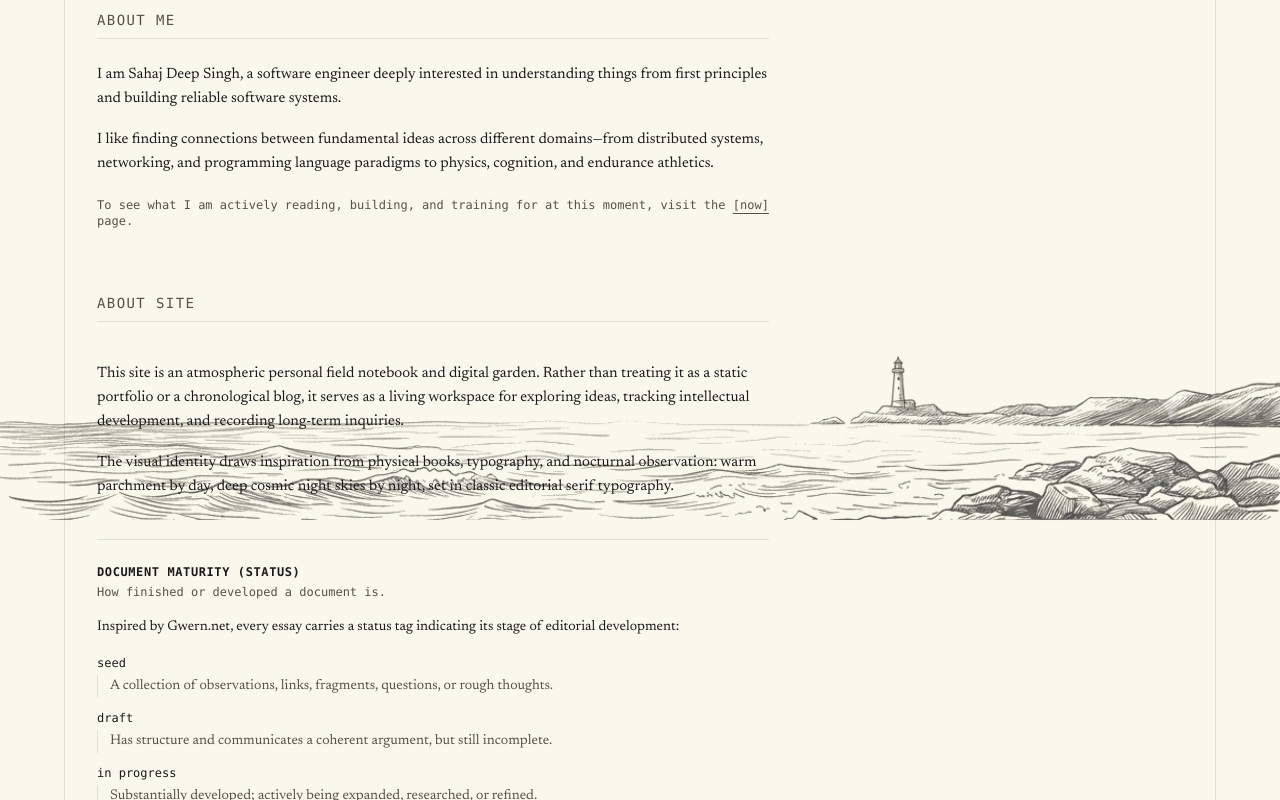
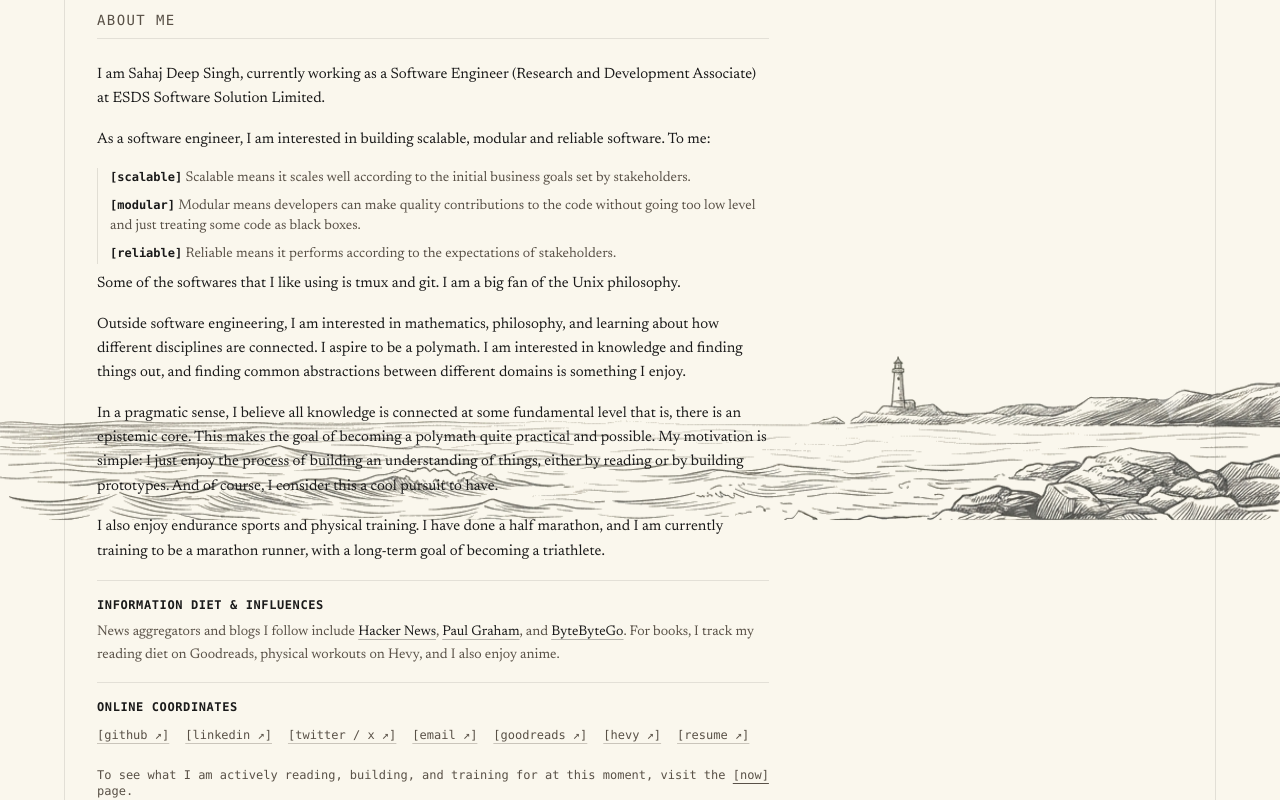
Before and after one commit to sahajdeepsingh651/sahajsingh, a Next.js app: page /about in a window 1280 px wide. Shown: the part 280-1080 px from the top of the page. Built offline with nearby package versions, Linux system fonts and the light colour scheme.

Commit message:
feat(about): clean up modularity list markup and add online coordinates & information diet

```diff
--- a/src/app/about/page.tsx
+++ b/src/app/about/page.tsx
@@ -4,7 +4,8 @@ import { STATUS_CONFIG, CONFIDENCE_CONFIG } from "@/lib/metadata";
 
 export const metadata: Metadata = {
     title: "About | Sahaj Singh",
-    description: "About Sahaj Singh and the design philosophy of this field notebook.",
+    description:
+        "About Sahaj Singh and the design philosophy of this field notebook.",
 };
 
 export default function AboutPage() {
@@ -12,7 +13,9 @@ export default function AboutPage() {
         <div className="space-y-16 max-w-2xl">
             {/* Page Header */}
             <header className="space-y-2 pb-4 border-b border-current/10">
-                <h1 className="text-xl sm:text-2xl font-normal tracking-tight">About</h1>
+                <h1 className="text-xl sm:text-2xl font-normal tracking-tight">
+                    About
+                </h1>
                 <p className="text-xs font-mono text-[var(--text-muted)]">
                     Two perspectives: the author and the notebook.
                 </p>
@@ -28,16 +31,181 @@ export default function AboutPage() {
 
                 <div className="space-y-4 leading-relaxed font-normal">
                     <p>
-                        I am Sahaj Deep Singh, a software engineer deeply interested in understanding
-                        things from first principles and building reliable software systems.
+                        I am Sahaj Deep Singh, currently working as a Software Engineer
+                        (Research and Development Associate) at ESDS Software Solution
+                        Limited.
                     </p>
                     <p>
-                        I like finding connections between fundamental ideas across different domains—from
-                        distributed systems, networking, and programming language paradigms to physics,
-                        cognition, and endurance athletics.
+                        As a software engineer, I am interested in building scalable,
+                        modular and reliable software. To me:
                     </p>
-                    <p className="text-xs font-mono text-[var(--text-muted)] pt-1">
-                        To see what I am actively reading, building, and training for at this moment, visit the{" "}
+                    <ul className="space-y-2 text-sm text-[var(--text-muted)] font-normal pl-3 border-l border-current/15 my-2">
+                        <li>
+                            <strong className="text-[var(--text-color)] font-mono text-xs">
+                                [scalable]
+                            </strong>{" "}
+                            Scalable means it scales well according to the initial business
+                            goals set by stakeholders.
+                        </li>
+                        <li>
+                            <strong className="text-[var(--text-color)] font-mono text-xs">
+                                [modular]
+                            </strong>{" "}
+                            Modular means developers can make quality contributions to the
+                            code without going too low level and just treating some code as
+                            black boxes.
+                        </li>
+                        <li>
+                            <strong className="text-[var(--text-color)] font-mono text-xs">
+                                [reliable]
+                            </strong>{" "}
+                            Reliable means it performs according to the expectations of
+                            stakeholders.
+                        </li>
+                    </ul>
+
+                    <p>
+                        Some of the softwares that I like using is tmux and git. I am a big
+                        fan of the Unix philosophy.
+                    </p>
+                    <p>
+                        Outside software engineering, I am interested in mathematics,
+                        philosophy, and learning about how different disciplines are
+                        connected. I aspire to be a polymath. I am interested in knowledge
+                        and finding things out, and finding common abstractions between
+                        different domains is something I enjoy.
+                    </p>
+                    <p>
+                        In a pragmatic sense, I believe all knowledge is connected at some
+                        fundamental level that is, there is an epistemic core. This makes
+                        the goal of becoming a polymath quite practical and possible. My
+                        motivation is simple: I just enjoy the process of building an
+                        understanding of things, either by reading or by building
+                        prototypes. And of course, I consider this a cool pursuit to have.
+                    </p>
+                    <p>
+                        I also enjoy endurance sports and physical training. I have done a
+                        half marathon, and I am currently training to be a marathon runner,
+                        with a long-term goal of becoming a triathlete.
+                    </p>
+
+                    {/* Information Diet */}
+                    <div className="pt-4 border-t border-current/10 space-y-2">
+                        <h3 className="text-xs font-mono uppercase tracking-wider text-[var(--text-color)] font-semibold">
+                            Information Diet &amp; Influences
+                        </h3>
+                        <p className="text-sm text-[var(--text-muted)] leading-relaxed">
+                            News aggregators and blogs I follow include{" "}
+                            <a
+                                href="https://news.ycombinator.com"
+                                target="_blank"
+                                rel="noopener noreferrer"
+                                className="text-[var(--text-color)] underline underline-offset-4 decoration-current/30 hover:decoration-current"
+                            >
+                                Hacker News
+                            </a>
+                            ,{" "}
+                            <a
+                                href="https://paulgraham.com/articles.html"
+                                target="_blank"
+                                rel="noopener noreferrer"
+                                className="text-[var(--text-color)] underline underline-offset-4 decoration-current/30 hover:decoration-current"
+                            >
+                                Paul Graham
+                            </a>
+                            , and{" "}
+                            <a
+                                href="https://bytebytego.com"
+                                target="_blank"
+                                rel="noopener noreferrer"
+                                className="text-[var(--text-color)] underline underline-offset-4 decoration-current/30 hover:decoration-current"
+                            >
+                                ByteByteGo
+                            </a>
+                            . For books, I track my reading diet on Goodreads, physical workouts on Hevy, and I also enjoy anime.
+                        </p>
+                    </div>
+
+                    {/* Online Coordinates */}
+                    <div className="pt-4 border-t border-current/10 space-y-3">
+                        <h3 className="text-xs font-mono uppercase tracking-wider text-[var(--text-color)] font-semibold">
+                            Online Coordinates
+                        </h3>
+                        <ul className="flex flex-wrap gap-x-4 gap-y-2 text-xs font-mono text-[var(--text-muted)]">
+                            <li>
+                                <a
+                                    href="https://github.com/sahajdeepsingh651"
+                                    target="_blank"
+                                    rel="noopener noreferrer"
+                                    className="hover:text-[var(--text-color)] underline underline-offset-4 decoration-current/30"
+                                >
+                                    [github ↗]
+                                </a>
+                            </li>
+                            <li>
+                                <a
+                                    href="https://linkedin.com"
+                                    target="_blank"
+                                    rel="noopener noreferrer"
+                                    className="hover:text-[var(--text-color)] underline underline-offset-4 decoration-current/30"
+                                >
+                                    [linkedin ↗]
+                                </a>
+                            </li>
+                            <li>
+                                <a
+                                    href="https://x.com"
+                                    target="_blank"
+                                    rel="noopener noreferrer"
+                                    className="hover:text-[var(--text-color)] underline underline-offset-4 decoration-current/30"
+                                >
+                                    [twitter / x ↗]
+                                </a>
+                            </li>
+                            <li>
+                                <a
+                                    href="mailto:sahajdeepsingh100@gmail.com"
+                                    className="hover:text-[var(--text-color)] underline underline-offset-4 decoration-current/30"
+                                >
+                                    [email ↗]
+                                </a>
+                            </li>
+                            <li>
+                                <a
+                                    href="https://www.goodreads.com"
+                                    target="_blank"
+                                    rel="noopener noreferrer"
+                                    className="hover:text-[var(--text-color)] underline underline-offset-4 decoration-current/30"
+                                >
+                                    [goodreads ↗]
+                                </a>
+                            </li>
+                            <li>
+                                <a
+                                    href="https://hevy.com"
+                                    target="_blank"
+                                    rel="noopener noreferrer"
+                                    className="hover:text-[var(--text-color)] underline underline-offset-4 decoration-current/30"
+                                >
+                                    [hevy ↗]
+                                </a>
+                            </li>
+                            <li>
+                                <a
+                                    href="/resume.pdf"
+                                    target="_blank"
+                                    rel="noopener noreferrer"
+                                    className="hover:text-[var(--text-color)] underline underline-offset-4 decoration-current/30"
+                                >
+                                    [resume ↗]
+                                </a>
+                            </li>
+                        </ul>
+                    </div>
+
+                    <p className="text-xs font-mono text-[var(--text-muted)] pt-2">
+                        To see what I am actively reading, building, and training for at
+                        this moment, visit the{" "}
                         <Link
                             href="/now"
                             className="underline underline-offset-4 hover:text-[var(--text-color)] transition-colors"
@@ -59,19 +227,25 @@ export default function AboutPage() {
 
                 <div className="space-y-4 leading-relaxed font-normal">
                     <p>
-                        This site is an atmospheric personal field notebook and digital garden. Rather than treating
-                        it as a static portfolio or a chronological blog, it serves as a living workspace for
-                        exploring ideas, tracking intellectual development, and recording long-term inquiries.
+                        This site is an atmospheric personal field notebook and digital
+                        garden. Rather than treating it as a static portfolio or a
+                        chronological blog, it serves as a living workspace for exploring
+                        ideas, tracking intellectual development, and recording long-term
+                        inquiries.
                     </p>
                     <p>
-                        The visual identity draws inspiration from physical books, typography, and nocturnal
-                        observation: warm parchment by day, deep cosmic night skies by night, set in classic editorial
-                        serif typography.
+                        The visual identity draws inspiration from physical books,
+                        typography, and nocturnal observation: warm parchment by day, deep
+                        cosmic night skies by night, set in classic editorial serif
+                        typography.
                     </p>
                 </div>
 
                 {/* Document Status */}
-                <div id="status" className="space-y-4 scroll-mt-12 pt-6 border-t border-current/10">
+                <div
+                    id="status"
+                    className="space-y-4 scroll-mt-12 pt-6 border-t border-current/10"
+                >
                     <div className="space-y-1">
                         <h3 className="text-xs font-mono uppercase tracking-wider text-[var(--text-color)] font-semibold">
                             Document Maturity (Status)
@@ -81,8 +255,8 @@ export default function AboutPage() {
                         </p>
                     </div>
                     <p className="text-sm leading-relaxed">
-                        Inspired by Gwern.net, every essay carries a status tag indicating its stage of
-                        editorial development:
+                        Inspired by Gwern.net, every essay carries a status tag indicating
+                        its stage of editorial development:
                     </p>
                     <dl className="space-y-3 font-normal text-sm">
                         {Object.entries(STATUS_CONFIG).map(([key, config]) => (
@@ -99,7 +273,10 @@ export default function AboutPage() {
                 </div>
 
                 {/* Epistemic Confidence */}
-                <div id="confidence" className="space-y-4 scroll-mt-12 pt-6 border-t border-current/10">
+                <div
+                    id="confidence"
+                    className="space-y-4 scroll-mt-12 pt-6 border-t border-current/10"
+                >
                     <div className="space-y-1">
                         <h3 className="text-xs font-mono uppercase tracking-wider text-[var(--text-color)] font-semibold">
                             Epistemic Confidence (Personal Belief)
@@ -114,19 +291,23 @@ export default function AboutPage() {
                             What Confidence Means Here
                         </h4>
                         <p className="text-sm leading-relaxed text-[var(--text-muted)] font-serif">
-                            The confidence score reflects <strong>my personal subjective degree of belief</strong> in the
-                            central thesis of the essay given what I currently know. It is <em>not</em> an assertion of
-                            objective consensus, mathematical proof, or peer-reviewed finality.
+                            The confidence score reflects{" "}
+                            <strong>my personal subjective degree of belief</strong> in the
+                            central thesis of the essay given what I currently know. It is{" "}
+                            <em>not</em> an assertion of objective consensus, mathematical
+                            proof, or peer-reviewed finality.
                         </p>
                         <p className="text-xs font-mono text-[var(--text-muted)] pt-1 border-t border-current/10">
-                            Status and confidence are orthogonal: an essay can be a polished, finished text while
-                            arguing for a highly speculative hypothesis (low confidence), or an unpolished seed
-                            recording a fact known with near-certainty.
+                            Status and confidence are orthogonal: an essay can be a polished,
+                            finished text while arguing for a highly speculative hypothesis
+                            (low confidence), or an unpolished seed recording a fact known
+                            with near-certainty.
                         </p>
                     </div>
 
                     <p className="text-sm leading-relaxed">
-                        Probabilities are mapped using the Kesselman list of estimative words adapted by Gwern:
+                        Probabilities are mapped using the Kesselman list of estimative
+                        words adapted by Gwern:
                     </p>
 
                     <dl className="space-y-3.5 font-normal text-sm">
@@ -134,7 +315,9 @@ export default function AboutPage() {
                             <div key={key} className="space-y-1">
                                 <dt className="font-mono text-xs font-medium text-[var(--text-color)] flex items-baseline justify-between">
                                     <span>{config.label}</span>
-                                    <span className="text-[11px] font-mono text-[var(--text-color)]">{config.range}</span>
+                                    <span className="text-[11px] font-mono text-[var(--text-color)]">
+                                        {config.range}
+                                    </span>
                                 </dt>
                                 <dd className="text-sm text-[var(--text-muted)] pl-3 border-l border-current/15 italic font-serif leading-relaxed">
                                     &ldquo;{config.desc}&rdquo;
@@ -145,7 +328,10 @@ export default function AboutPage() {
                 </div>
 
                 {/* Revision History Philosophy */}
-                <div id="revisions" className="space-y-4 scroll-mt-12 pt-6 border-t border-current/10">
+                <div
+                    id="revisions"
+                    className="space-y-4 scroll-mt-12 pt-6 border-t border-current/10"
+                >
                     <div className="space-y-1">
                         <h3 className="text-xs font-mono uppercase tracking-wider text-[var(--text-color)] font-semibold">
                             Revision History
@@ -155,9 +341,11 @@ export default function AboutPage() {
                         </p>
                     </div>
                     <p className="text-sm leading-relaxed text-[var(--text-muted)] font-serif">
-                        Essays include an explicit revision log in the footer. Unlike Git commits (which track typos,
-                        formatting, and mechanical refactors), the revision history captures substantive intellectual
-                        shifts: changes in evidence, updated arguments, or conceded counterpoints over time.
+                        Essays include an explicit revision log in the footer. Unlike Git
+                        commits (which track typos, formatting, and mechanical refactors),
+                        the revision history captures substantive intellectual shifts:
+                        changes in evidence, updated arguments, or conceded counterpoints
+                        over time.
                     </p>
                 </div>
             </section>
```
